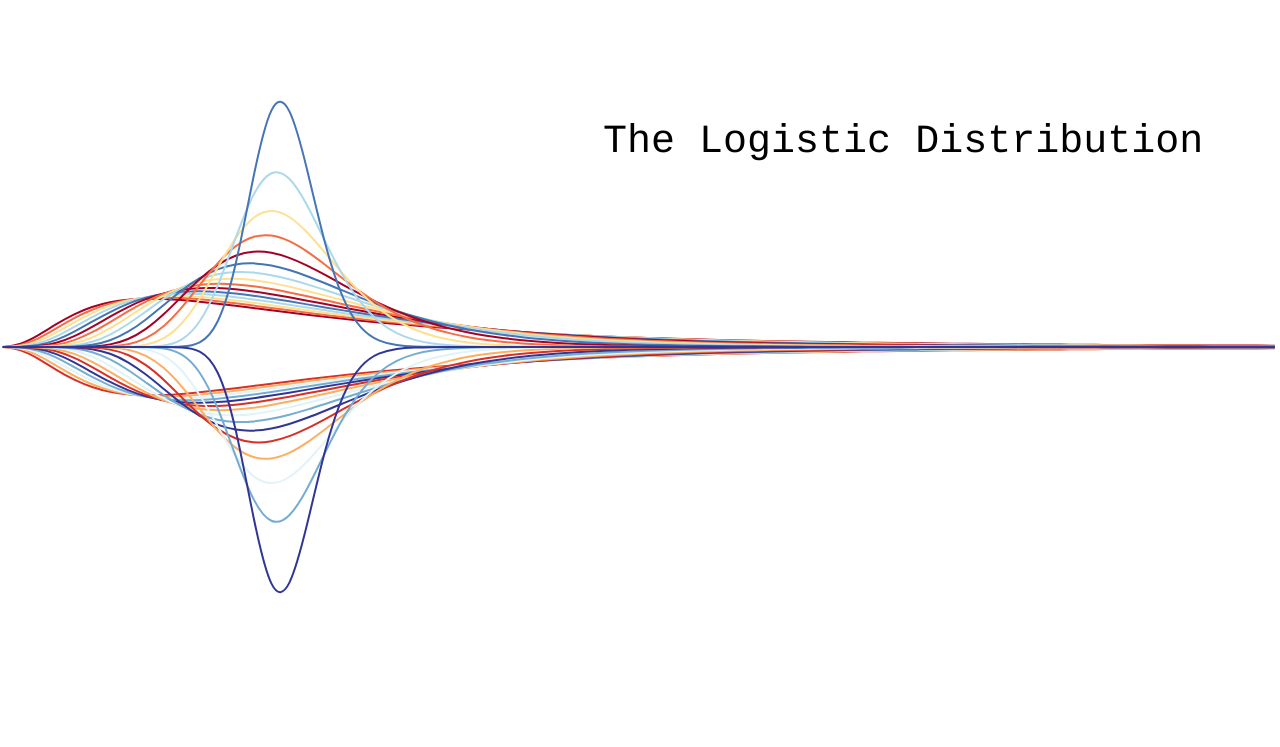
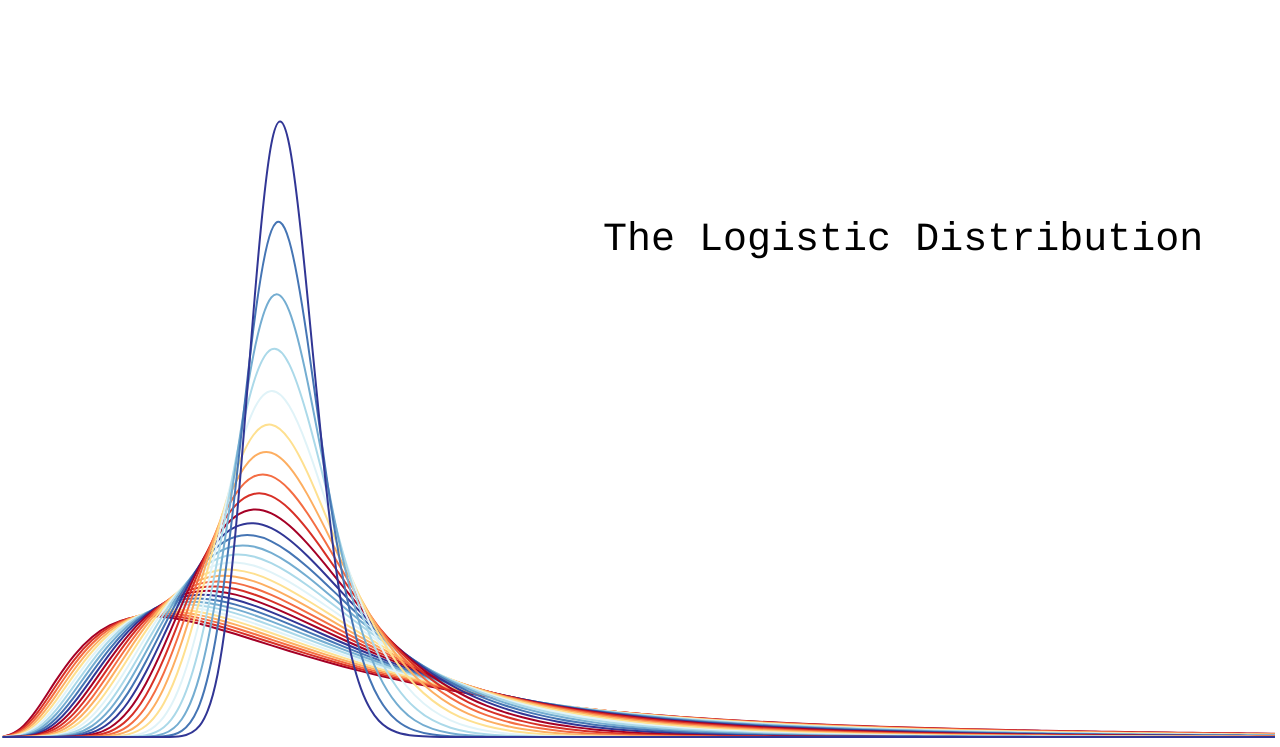
Before and after one commit to nstrayer/bootstrapedSite, a plain HTML site: page index.html in a window 1280 px wide. Shown: the part 53-800 px from the top of the page. Drawn offline with nearby package versions, Linux system fonts and the light colour scheme.

Commit message:
Brought back the normal logistic curve

```diff
--- a/js/script.js
+++ b/js/script.js
@@ -21,29 +21,29 @@ var logistic = function(x, theta, i) {
 // The Scales:
 var thetaMap = d3.scale.linear() //name the values from 0 to 20 and make their values from .1-.7
     .domain([0, numOfLines])
-    .range([0.8, 0.06])
+    .range([0.8, 0.085])
 
 var yPos = d3.scale.linear() //scalling for creating horizontal lines
     .domain([0, numOfLines])
-    //.range([0, 4])
-    .range([-4, 4])
+    .range([0, 4])
+    //.range([-4, 4])
 
 var x = d3.scale.linear()
     .domain([0, 5])
     .range([0, width]);
 
 var y = d3.scale.linear()
-    //.domain([0, 4])
-    .domain([-5, 5])
+    .domain([0, 4])
+    //.domain([-5, 5])
     .range([height, 0]);
 
 // The line data:
 var logistic = _.map(d3.range(numOfLines), function(i) {
     var odd = true
-    if (i % 2 !== 0) {
-        odd = false
-        i = i - 1
-    }
+    // if (i % 2 !== 0) {
+    //     odd = false
+    //     i = i - 1
+    // }
     var toReturn = _.map(xs, function(num) {
         var sign = -1
         if (odd) {
```
Also changed, not shown: index.html (+1 -1 lines).
